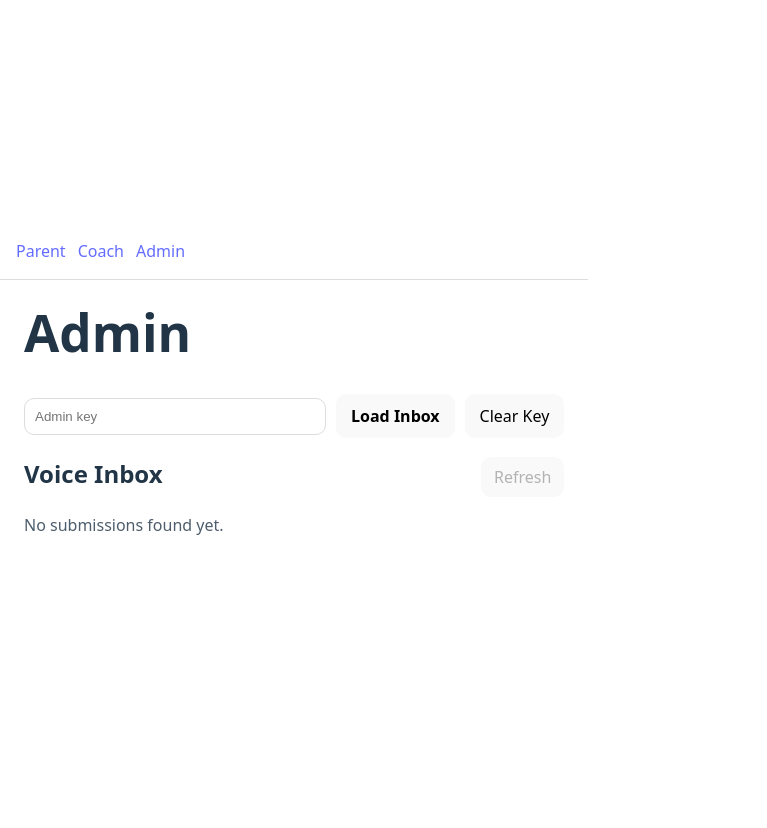
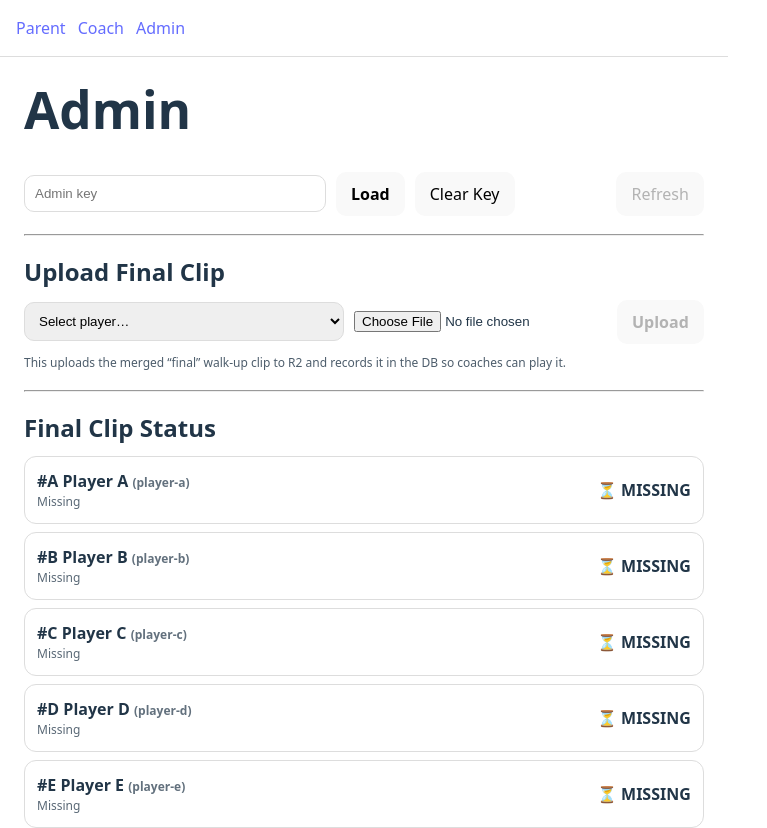
Before and after one commit to jsoll43/walkup-app, a React (Vite) app: page /admin in a window 1280 px wide. Shown: the top 828 px of the page, without its empty margins (0-767 px from the left). Before the commit the page ends 800 px from the top, so only its background shows below. Built offline with nearby package versions, Linux system fonts and the light colour scheme.

Commit message:
Admin UI: upload final clips + status + voice inbox

```diff
--- a/src/pages/Admin.jsx
+++ b/src/pages/Admin.jsx
@@ -1,4 +1,5 @@
 import { useEffect, useMemo, useState } from "react";
+import { roster } from "../data/roster";
 
 function getAdminKey() {
   return sessionStorage.getItem("ADMIN_KEY") || "";
@@ -6,30 +7,46 @@ function getAdminKey() {
 
 export default function Admin() {
   const [adminKey, setAdminKey] = useState(getAdminKey());
-  const [loading, setLoading] = useState(false);
+  const [loadingInbox, setLoadingInbox] = useState(false);
+  const [loadingFinalStatus, setLoadingFinalStatus] = useState(false);
+  const [uploadingFinal, setUploadingFinal] = useState(false);
+
   const [err, setErr] = useState("");
-  const [objects, setObjects] = useState([]);
+
+  // Voice inbox
+  const [voiceObjects, setVoiceObjects] = useState([]);
   const [previewKey, setPreviewKey] = useState("");
   const [previewUrl, setPreviewUrl] = useState("");
 
-  const grouped = useMemo(() => {
-    // group by playerId (first path segment)
+  // Final clip upload
+  const [selectedPlayerId, setSelectedPlayerId] = useState("");
+  const [finalFile, setFinalFile] = useState(null);
+
+  // Final status from DB
+  const [finalRows, setFinalRows] = useState([]);
+
+  const rosterById = useMemo(() => new Map(roster.map((p) => [p.id, p])), []);
+  const finalByPlayerId = useMemo(() => {
     const map = new Map();
-    for (const o of objects) {
+    for (const r of finalRows) map.set(r.player_id, r);
+    return map;
+  }, [finalRows]);
+
+  const groupedVoice = useMemo(() => {
+    const map = new Map();
+    for (const o of voiceObjects) {
       const [playerId] = o.key.split("/");
       if (!map.has(playerId)) map.set(playerId, []);
       map.get(playerId).push(o);
     }
-    // sort newest first per player
-    for (const [k, arr] of map.entries()) {
+    for (const arr of map.values()) {
       arr.sort((a, b) => (a.uploaded < b.uploaded ? 1 : -1));
     }
-    // return sorted by playerId
     return Array.from(map.entries()).sort((a, b) => (a[0] > b[0] ? 1 : -1));
-  }, [objects]);
+  }, [voiceObjects]);
 
-  async function fetchInbox(key) {
-    setLoading(true);
+  async function fetchVoiceInbox(key) {
+    setLoadingInbox(true);
     setErr("");
     try {
       const res = await fetch("/api/admin/voice-inbox", {
@@ -37,34 +54,51 @@ export default function Admin() {
       });
       if (!res.ok) throw new Error(await res.text());
       const json = await res.json();
-      setObjects(json.objects || []);
+      setVoiceObjects(json.objects || []);
     } catch (e) {
       setErr(e?.message || String(e));
-      setObjects([]);
+      setVoiceObjects([]);
     } finally {
-      setLoading(false);
+      setLoadingInbox(false);
     }
   }
 
-  async function downloadOrPreview(key, objectKey, mode = "download") {
+  async function fetchFinalStatus(key) {
+    setLoadingFinalStatus(true);
+    setErr("");
+    try {
+      const res = await fetch("/api/admin/final-status", {
+        headers: { Authorization: `Bearer ${key}` },
+      });
+      if (!res.ok) throw new Error(await res.text());
+      const json = await res.json();
+      setFinalRows(json.rows || []);
+    } catch (e) {
+      setErr(e?.message || String(e));
+      setFinalRows([]);
+    } finally {
+      setLoadingFinalStatus(false);
+    }
+  }
+
+  async function previewOrDownloadVoice(key, objectKey, mode = "preview") {
     setErr("");
     try {
       const res = await fetch(`/api/admin/voice-file?key=${encodeURIComponent(objectKey)}`, {
         headers: { Authorization: `Bearer ${key}` },
       });
       if (!res.ok) throw new Error(await res.text());
+
       const blob = await res.blob();
       const url = URL.createObjectURL(blob);
 
       if (mode === "preview") {
-        // cleanup prior preview url
         if (previewUrl) URL.revokeObjectURL(previewUrl);
         setPreviewKey(objectKey);
         setPreviewUrl(url);
         return;
       }
 
-      // download
       const filename = objectKey.split("/").pop() || "voice";
       const a = document.createElement("a");
       a.href = url;
@@ -76,16 +110,65 @@ export default function Admin() {
     }
   }
 
+  async function uploadFinalClip(key) {
+    setErr("");
+    if (!selectedPlayerId) return setErr("Select a player first.");
+    if (!finalFile) return setErr("Choose an audio file first.");
+
+    setUploadingFinal(true);
+    try {
+      const form = new FormData();
+      form.append("playerId", selectedPlayerId);
+      form.append("file", finalFile);
+
+      const res = await fetch("/api/admin/final-upload", {
+        method: "POST",
+        headers: { Authorization: `Bearer ${key}` },
+        body: form,
+      });
+
+      if (!res.ok) throw new Error(await res.text());
+
+      // Refresh status after upload
+      await fetchFinalStatus(key);
+
+      // clear file picker
+      setFinalFile(null);
+      alert("Final clip uploaded!");
+    } catch (e) {
+      setErr(e?.message || String(e));
+    } finally {
+      setUploadingFinal(false);
+    }
+  }
+
+  function clearPreview() {
+    if (previewUrl) URL.revokeObjectURL(previewUrl);
+    setPreviewUrl("");
+    setPreviewKey("");
+  }
+
+  function loadAll(key) {
+    fetchVoiceInbox(key);
+    fetchFinalStatus(key);
+  }
+
   useEffect(() => {
-    // if key already stored in session, auto-load inbox
-    if (adminKey) fetchInbox(adminKey);
+    // auto-load if key already in sessionStorage
+    if (adminKey) loadAll(adminKey);
+
+    return () => {
+      // cleanup preview blob url on unmount
+      if (previewUrl) URL.revokeObjectURL(previewUrl);
+    };
     // eslint-disable-next-line react-hooks/exhaustive-deps
   }, []);
 
   return (
-    <div style={{ padding: 24, maxWidth: 900, margin: "0 auto" }}>
+    <div style={{ padding: 24, maxWidth: 980, margin: "0 auto" }}>
       <h1 style={{ marginTop: 0 }}>Admin</h1>
 
+      {/* Key + controls */}
       <div style={{ display: "flex", gap: 10, flexWrap: "wrap", alignItems: "center" }}>
         <input
           type="password"
@@ -97,28 +180,38 @@ export default function Admin() {
         <button
           onClick={() => {
             sessionStorage.setItem("ADMIN_KEY", adminKey);
-            fetchInbox(adminKey);
+            loadAll(adminKey);
           }}
-          style={{ padding: "10px 14px", borderRadius: 10, fontWeight: 700 }}
+          style={{ padding: "10px 14px", borderRadius: 10, fontWeight: 800 }}
         >
-          Load Inbox
+          Load
         </button>
         <button
           onClick={() => {
             sessionStorage.removeItem("ADMIN_KEY");
             setAdminKey("");
-            setObjects([]);
-            if (previewUrl) URL.revokeObjectURL(previewUrl);
-            setPreviewUrl("");
-            setPreviewKey("");
+            setVoiceObjects([]);
+            setFinalRows([]);
+            setSelectedPlayerId("");
+            setFinalFile(null);
+            clearPreview();
+            setErr("");
           }}
           style={{ padding: "10px 14px", borderRadius: 10 }}
         >
           Clear Key
         </button>
+
+        <div style={{ marginLeft: "auto", display: "flex", gap: 10 }}>
+          <button
+            onClick={() => loadAll(adminKey)}
+            disabled={!adminKey || loadingInbox || loadingFinalStatus}
+            style={{ padding: "10px 14px", borderRadius: 10 }}
+          >
+            Refresh
+          </button>
         </div>
-
-      {loading && <p style={{ marginTop: 12 }}>Loading…</p>}
+      </div>
 
       {err && (
         <div style={{ marginTop: 12, color: "crimson" }}>
@@ -126,35 +219,122 @@ export default function Admin() {
         </div>
       )}
 
-      {previewUrl && (
-        <div style={{ marginTop: 16, padding: 12, border: "1px solid #ddd", borderRadius: 12 }}>
-          <div style={{ fontWeight: 700, marginBottom: 6 }}>Preview</div>
-          <div style={{ fontSize: 12, opacity: 0.75, marginBottom: 8 }}>{previewKey}</div>
-          <audio controls src={previewUrl} style={{ width: "100%" }} />
+      <hr style={{ margin: "18px 0" }} />
+
+      {/* Upload Final Clip */}
+      <h2 style={{ margin: "0 0 10px 0" }}>Upload Final Clip</h2>
+      <div style={{ display: "flex", gap: 10, flexWrap: "wrap", alignItems: "center" }}>
+        <select
+          value={selectedPlayerId}
+          onChange={(e) => setSelectedPlayerId(e.target.value)}
+          style={{ padding: 10, borderRadius: 10, border: "1px solid #ddd", minWidth: 320 }}
+        >
+          <option value="">Select player…</option>
+          {roster.map((p) => (
+            <option key={p.id} value={p.id}>
+              #{p.number} {p.first} {p.last} ({p.id})
+            </option>
+          ))}
+        </select>
+
+        <input
+          type="file"
+          accept="audio/*"
+          onChange={(e) => setFinalFile(e.target.files?.[0] || null)}
+        />
+
+        <button
+          disabled={!adminKey || !selectedPlayerId || !finalFile || uploadingFinal}
+          onClick={() => uploadFinalClip(adminKey)}
+          style={{ padding: "10px 14px", borderRadius: 10, fontWeight: 900 }}
+        >
+          {uploadingFinal ? "Uploading…" : "Upload"}
+        </button>
+      </div>
+
+      <div style={{ marginTop: 10, fontSize: 12, opacity: 0.8 }}>
+        This uploads the merged “final” walk-up clip to R2 and records it in the DB so coaches can play it.
+      </div>
+
+      <hr style={{ margin: "18px 0" }} />
+
+      {/* Final clip status */}
+      <h2 style={{ margin: "0 0 10px 0" }}>Final Clip Status</h2>
+      {loadingFinalStatus ? (
+        <p>Loading final status…</p>
+      ) : (
+        <div style={{ display: "grid", gap: 8 }}>
+          {roster.map((p) => {
+            const row = finalByPlayerId.get(p.id);
+            const ready = !!row;
+            return (
+              <div
+                key={p.id}
+                style={{
+                  display: "flex",
+                  justifyContent: "space-between",
+                  alignItems: "center",
+                  gap: 10,
+                  padding: 12,
+                  border: "1px solid #ddd",
+                  borderRadius: 12,
+                }}
+              >
+                <div>
+                  <div style={{ fontWeight: 900 }}>
+                    #{p.number} {p.first} {p.last}{" "}
+                    <span style={{ fontSize: 12, opacity: 0.7 }}>({p.id})</span>
+                  </div>
+                  <div style={{ fontSize: 12, opacity: 0.75 }}>
+                    {ready
+                      ? `Ready • ${row.uploaded_at} • ${row.r2_key}`
+                      : "Missing"}
+                  </div>
+                </div>
+
+                <div style={{ fontWeight: 900 }}>
+                  {ready ? "✅ READY" : "⏳ MISSING"}
+                </div>
+              </div>
+            );
+          })}
         </div>
       )}
 
-      <div style={{ marginTop: 18 }}>
-        <div style={{ display: "flex", justifyContent: "space-between", alignItems: "baseline" }}>
-          <h2 style={{ margin: 0 }}>Voice Inbox</h2>
-          <button
-            onClick={() => fetchInbox(adminKey)}
-            disabled={!adminKey || loading}
-            style={{ padding: "8px 12px", borderRadius: 10 }}
-          >
-            Refresh
+      <hr style={{ margin: "18px 0" }} />
+
+      {/* Voice Inbox */}
+      <h2 style={{ margin: "0 0 10px 0" }}>Voice Inbox (Parent recordings)</h2>
+
+      {loadingInbox ? <p>Loading inbox…</p> : null}
+
+      {previewUrl && (
+        <div style={{ marginTop: 12, padding: 12, border: "1px solid #ddd", borderRadius: 12 }}>
+          <div style={{ fontWeight: 900, marginBottom: 6 }}>Preview</div>
+          <div style={{ fontSize: 12, opacity: 0.75, marginBottom: 8 }}>{previewKey}</div>
+          <audio controls src={previewUrl} style={{ width: "100%" }} />
+          <div style={{ marginTop: 10 }}>
+            <button onClick={clearPreview} style={{ padding: "8px 10px", borderRadius: 10 }}>
+              Close Preview
             </button>
           </div>
-
-        {grouped.length === 0 && !loading && (
-          <p style={{ opacity: 0.8 }}>No submissions found yet.</p>
+        </div>
       )}
 
+      {groupedVoice.length === 0 && !loadingInbox ? (
+        <p style={{ opacity: 0.8 }}>No voice submissions found yet.</p>
+      ) : (
         <div style={{ display: "grid", gap: 12, marginTop: 12 }}>
-          {grouped.map(([playerId, arr]) => (
+          {groupedVoice.map(([playerId, arr]) => {
+            const p = rosterById.get(playerId);
+            const header = p
+              ? `#${p.number} ${p.first} ${p.last} (${playerId})`
+              : `Player ID: ${playerId}`;
+
+            return (
               <div key={playerId} style={{ border: "1px solid #ddd", borderRadius: 12, padding: 12 }}>
                 <div style={{ display: "flex", justifyContent: "space-between", gap: 10 }}>
-                <div style={{ fontWeight: 800 }}>Player ID: {playerId}</div>
+                  <div style={{ fontWeight: 900 }}>{header}</div>
                   <div style={{ fontSize: 12, opacity: 0.7 }}>{arr.length} file(s)</div>
                 </div>
 
@@ -173,24 +353,27 @@ export default function Admin() {
                       }}
                     >
                       <div style={{ minWidth: 0 }}>
-                      <div style={{ fontSize: 13, fontWeight: 700, overflow: "hidden", textOverflow: "ellipsis" }}>
+                        <div style={{ fontSize: 13, fontWeight: 800, overflow: "hidden", textOverflow: "ellipsis" }}>
                           {o.key}
                         </div>
                         <div style={{ fontSize: 12, opacity: 0.75 }}>
-                        {o.uploaded ? new Date(o.uploaded).toLocaleString() : ""} • {Math.round((o.size || 0) / 1024)} KB
+                          {o.uploaded ? new Date(o.uploaded).toLocaleString() : ""} •{" "}
+                          {Math.round((o.size || 0) / 1024)} KB
                         </div>
                       </div>
 
                       <div style={{ display: "flex", gap: 8, flexShrink: 0 }}>
                         <button
-                        onClick={() => downloadOrPreview(adminKey, o.key, "preview")}
+                          onClick={() => previewOrDownloadVoice(adminKey, o.key, "preview")}
                           style={{ padding: "8px 10px", borderRadius: 10 }}
+                          disabled={!adminKey}
                         >
                           Preview
                         </button>
                         <button
-                        onClick={() => downloadOrPreview(adminKey, o.key, "download")}
-                        style={{ padding: "8px 10px", borderRadius: 10, fontWeight: 700 }}
+                          onClick={() => previewOrDownloadVoice(adminKey, o.key, "download")}
+                          style={{ padding: "8px 10px", borderRadius: 10, fontWeight: 900 }}
+                          disabled={!adminKey}
                         >
                           Download
                         </button>
@@ -199,9 +382,10 @@ export default function Admin() {
                   ))}
                 </div>
               </div>
-          ))}
+            );
+          })}
         </div>
-      </div>
+      )}
     </div>
   );
 }
```
Lines whose indentation alone changed are shown as unchanged.
